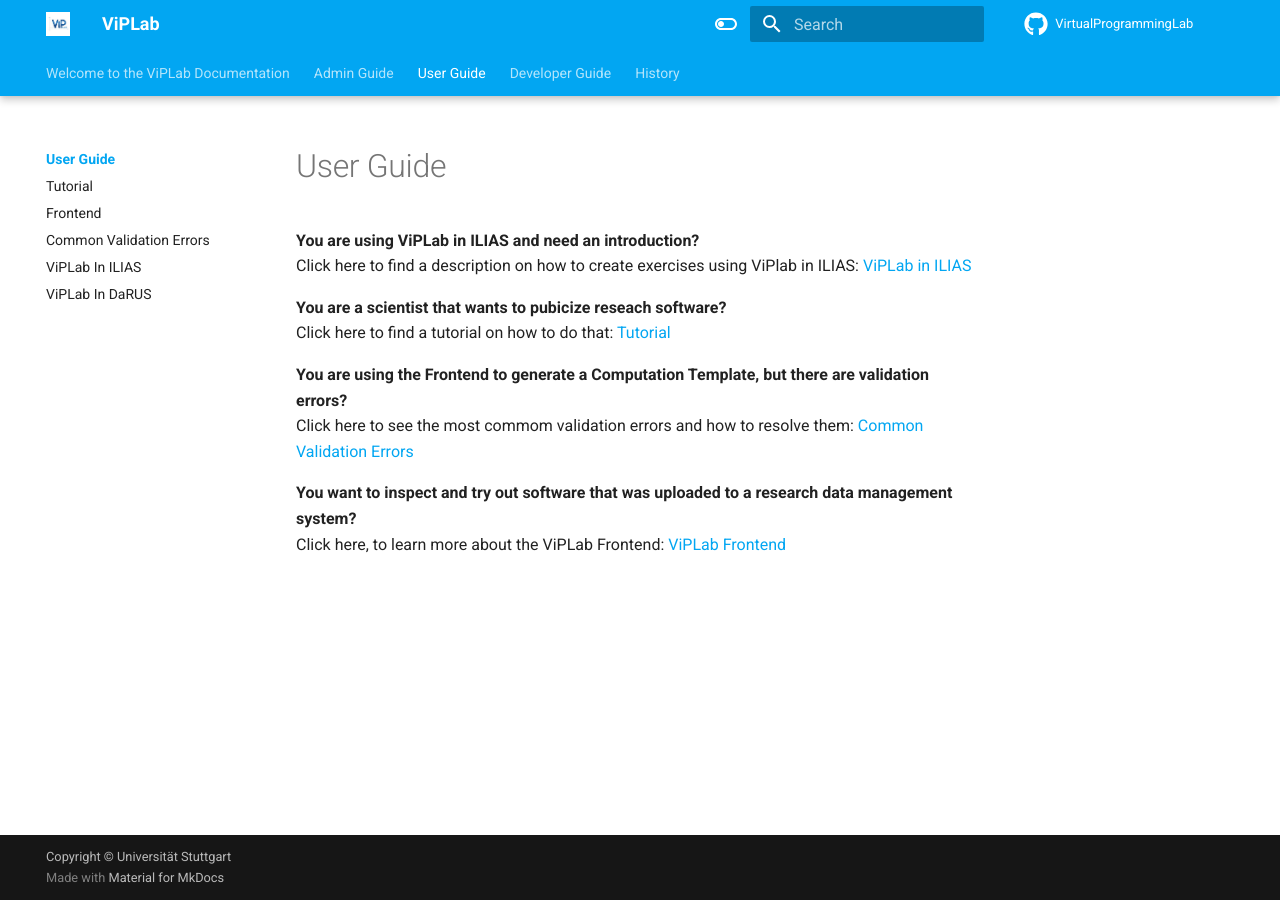
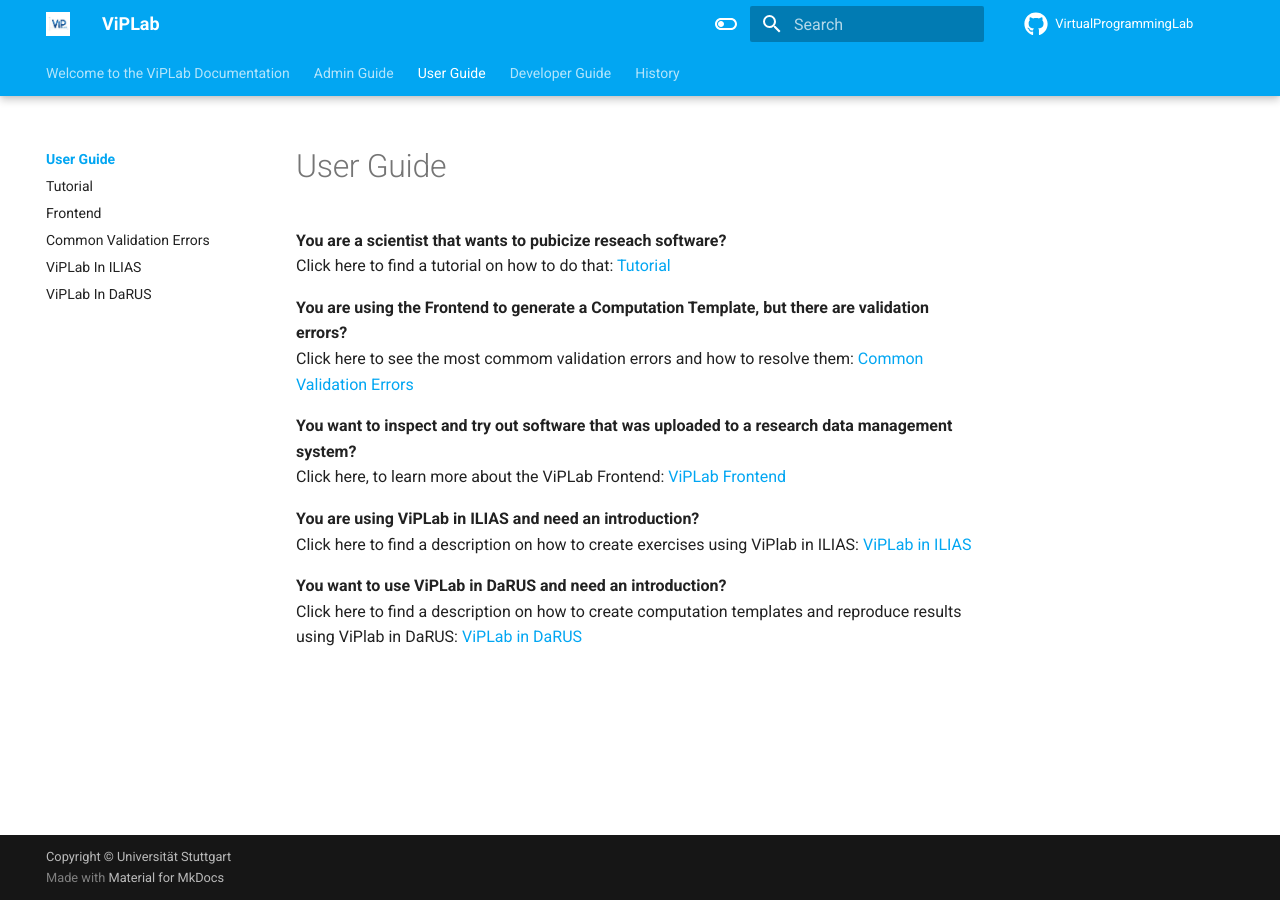
Before and after one commit to VirtualProgrammingLab/documentation, an MkDocs documentation site: the page built from docs/user/index.md, in a window 1280 px wide. Built offline with MkDocs 1.6.1 and Material for MkDocs 9.7.7, drawn with Linux system fonts in a browser that asks for light colours.

Commit message:
Add DaRUS to user-guide-index-page and describe prefixes of resources.image

```diff
--- a/docs/user/index.md
+++ b/docs/user/index.md
@@ -15,3 +11,11 @@
 **You want to inspect and try out software that was uploaded to a research data management system?** <br>
 Click here, to learn more about the ViPLab Frontend:
 [ViPLab Frontend](frontend.md)
+
+**You are using ViPLab in ILIAS and need an introduction?** <br>
+Click here to find a description on how to create exercises using ViPlab in ILIAS:
+[ViPLab in ILIAS](ilias.md)
+
+**You want to use ViPLab in DaRUS and need an introduction?** <br>
+Click here to find a description on how to create computation templates and reproduce results using ViPlab in DaRUS:
+[ViPLab in DaRUS](darus.md)
```
Also changed, not shown: other parts of docs/user/index.md (+0 -4 lines), docs/developer/computation_template.md (+1 -1 lines).
